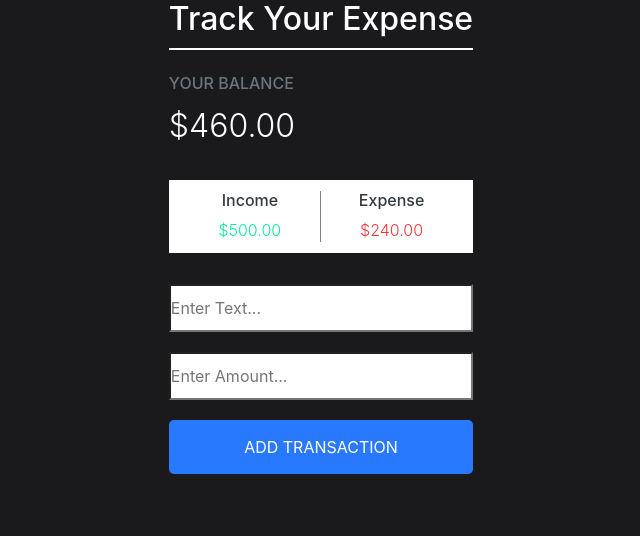
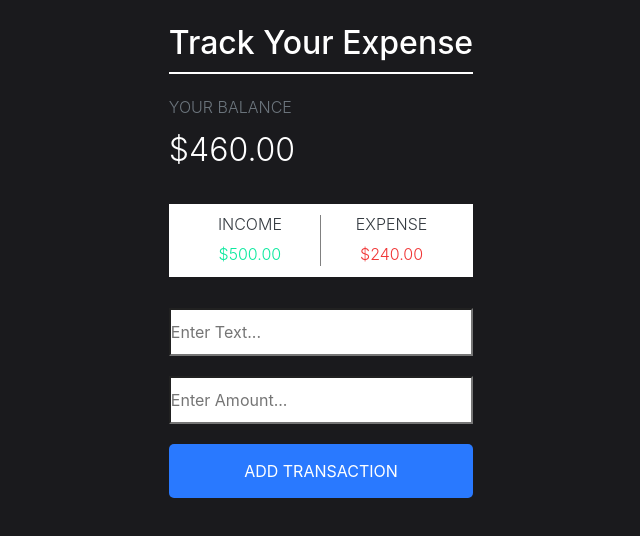
Before and after one commit to meetparikh12/expense-tracker, a React (Create React App) app in the folder expense-tracker-frontend/: page / in a window 1280 px wide. Shown: the top 536 px of the page, without its empty margins (319-959 px from the left). Built offline with nearby package versions, Linux system fonts and the light colour scheme.

Commit message:
Modified styling for Balance and Dashboard component

```diff
--- a/expense-tracker-frontend/src/components/Balance/Balance.js
+++ b/expense-tracker-frontend/src/components/Balance/Balance.js
@@ -3,16 +3,16 @@ import 'bootstrap/dist/css/bootstrap.min.css'
 import './Balance.css'
 export default function Balance() {
     return (
-        <div className="Balance mt-4 text-white">
-            <h6 className="primary_heading text-secondary">Your Balance</h6>
+        <div className="balance mt-4 text-white">
+            <h6 className="primary_heading text-secondary font-weight-light">Your Balance</h6>
             <div className="current_balance font-weight-light">$460.00</div>
             <div className="balance_info row">
-                <div className="income text-dark text-center col-md-6">
-                    <h6>Income</h6>
+                <div className="income text-dark text-uppercase text-center col-6 col-6">
+                    <h6 className="font-weight-light">Income</h6>
                     <div className="font-weight-light income_balance">$500.00</div>
                 </div>
-                <div className="expense text-dark text-center col-md-6">
-                    <h6>Expense</h6>
+                <div className="expense text-dark text-uppercase text-center col-6 col-6">
+                    <h6 className="font-weight-light">Expense</h6>
                     <div className="font-weight-light expense_balance">$240.00</div>
                 </div>
             </div>
--- a/expense-tracker-frontend/src/pages/Dashboard/Dashboard.css
+++ b/expense-tracker-frontend/src/pages/Dashboard/Dashboard.css
@@ -36,10 +36,6 @@
 }
 
 @media (min-width: 320px) and (max-width: 480px) {
-    .OuterContainer {
-        height: 100%;
-    }
-
     .InnerContainer {
         width: 90%;
     }
--- a/expense-tracker-frontend/src/pages/Dashboard/Dashboard.js
+++ b/expense-tracker-frontend/src/pages/Dashboard/Dashboard.js
@@ -8,7 +8,7 @@ export default function Dashboard() {
         <div className="Dashboard">
             <div className="OuterContainer">
                 <div className="InnerContainer">
-                    <h1 className="heading">Track Your Expense</h1>
+                    <h1 className="heading mt-4 text-center">Track Your Expense</h1>
                     <Balance/>
                     <div>
                         <input placeholder="Enter Text..." className="expenseInput" value={text} type="text" onChange={(event)=> setText(event.target.value)}/>
```
